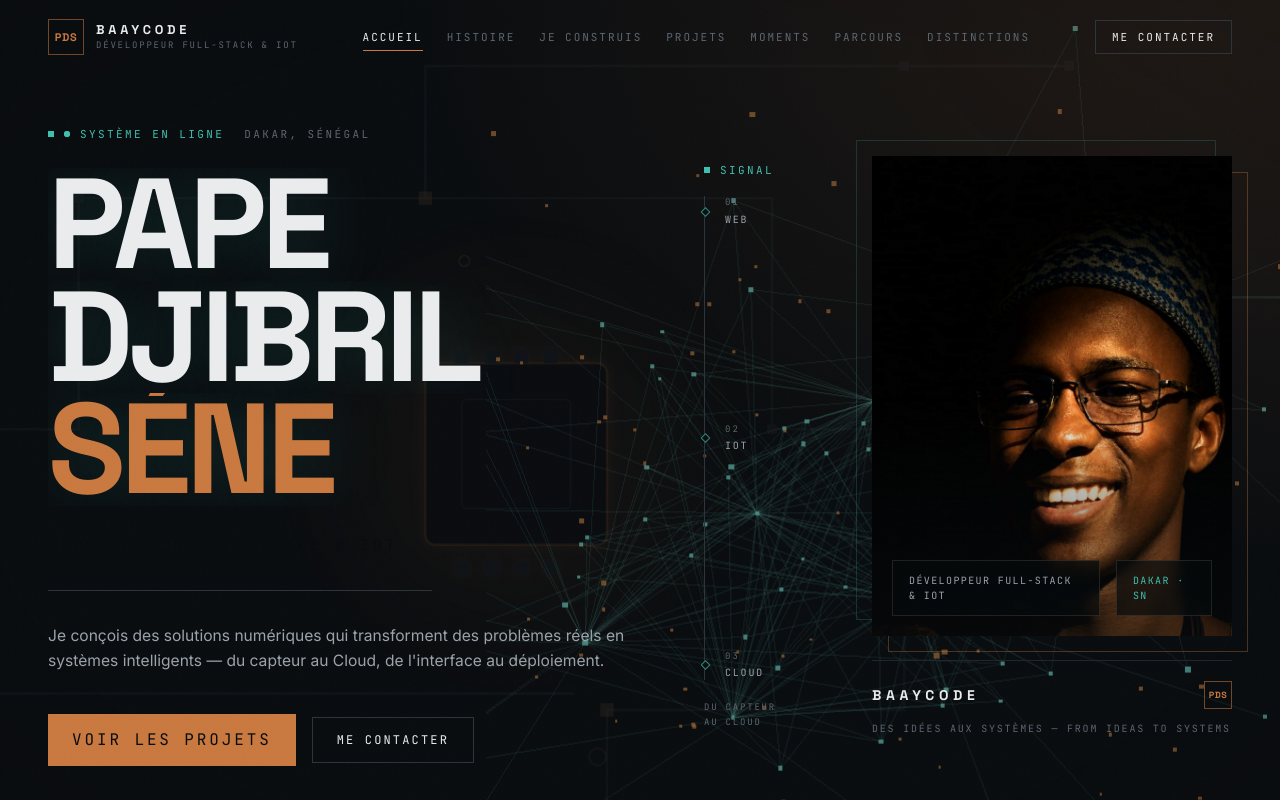
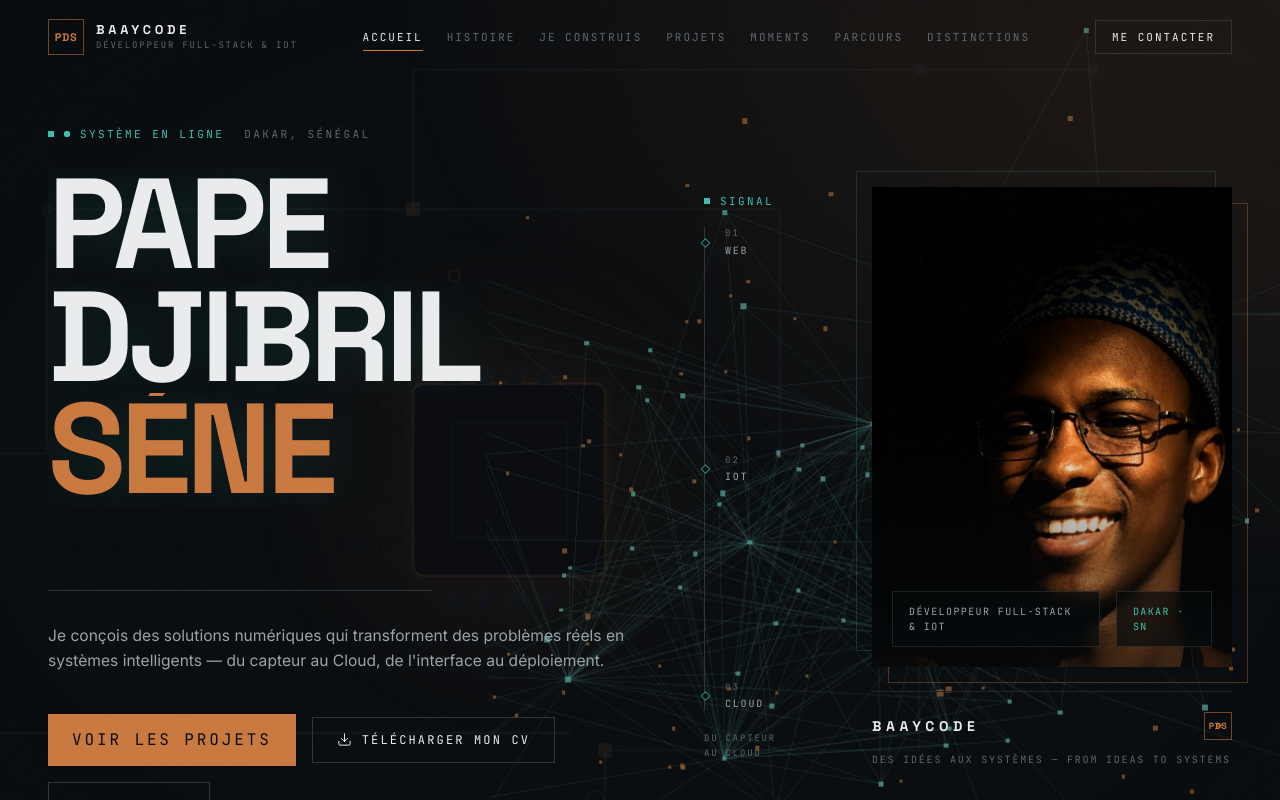
Before and after one commit to baaymurit14/baaycode-portfolio, a Next.js app: page / in a window 1280 px wide. Shown: the top 800 px of the page. Built offline with nearby package versions, Linux system fonts and the light colour scheme.

Commit message:
ajout du button telecharger le cv

```diff
--- a/app/layout.tsx
+++ b/app/layout.tsx
@@ -1,6 +1,7 @@
 import type { Metadata, Viewport } from "next";
 import localFont from "next/font/local";
 import { Analytics } from "@vercel/analytics/next";
+import ScrollToTop from "@/components/ScrollToTop";
 import { siteUrl, brand, profile, seo } from "@/lib/data";
 import "./globals.css";
 
@@ -207,6 +208,7 @@ export default function RootLayout({
         >
           Aller au contenu
         </a>
+        <ScrollToTop />
         {children}
         <Analytics />
         {/* Film plane over the whole document. Purely decorative. */}
--- a/components/Hero.tsx
+++ b/components/Hero.tsx
@@ -3,6 +3,7 @@
 import dynamic from "next/dynamic";
 import Image from "next/image";
 import Link from "next/link";
+import { Download } from "lucide-react";
 import { brand, profile, stats } from "@/lib/data";
 import { media } from "@/lib/media";
 import { Enter, RevealLines } from "./Reveal";
@@ -107,6 +108,15 @@ export default function Hero() {
                 <span className="scan-sweep" aria-hidden="true" />
                 Voir les projets
               </Link>
+              <a
+                href={encodeURI(profile.cv)}
+                download="CV-Pape-Djibril-SENE.pdf"
+                aria-label="Télécharger le CV de Pape Djibril SÉNE au format PDF"
+                className="btn-ghost"
+              >
+                <Download size={15} strokeWidth={1.6} aria-hidden="true" />
+                Télécharger mon CV
+              </a>
               <Link href="/#contact" className="btn-ghost">
                 Me contacter
               </Link>
--- /dev/null
+++ b/components/ScrollToTop.tsx
@@ -0,0 +1,32 @@
+"use client";
+
+import { useEffect } from "react";
+
+/**
+ * Browsers restore the previous scroll position on reload, which drops visitors
+ * into the middle of the page. A reload always starts at the top; a fresh
+ * navigation with a section hash (`/#work`) can still resolve to its target.
+ */
+export default function ScrollToTop() {
+  useEffect(() => {
+    const navigation = performance.getEntriesByType("navigation")[0] as
+      | PerformanceNavigationTiming
+      | undefined;
+    const isReload = navigation?.type === "reload";
+
+    if (isReload && "scrollRestoration" in window.history) {
+      window.history.scrollRestoration = "manual";
+    }
+
+    if (!isReload && window.location.hash) return;
+
+    const root = document.documentElement;
+    const previousBehavior = root.style.scrollBehavior;
+
+    root.style.scrollBehavior = "auto";
+    window.scrollTo(0, 0);
+    root.style.scrollBehavior = previousBehavior;
+  }, []);
+
+  return null;
+}
--- a/lib/data.ts
+++ b/lib/data.ts
@@ -50,6 +50,7 @@ export const profile = {
   github: "https://github.com/baaymurit14",
   linkedin:
     "https://www.linkedin.com/in/pape-djibril-s%C3%A9ne-a36b6b303/",
+  cv: "/CV PAPE DJIBRIL SENE.pdf",
 };
 
 export const nav = [
```
Also changed, not shown: 1 other file (tests, documents, lock files or other folders).
